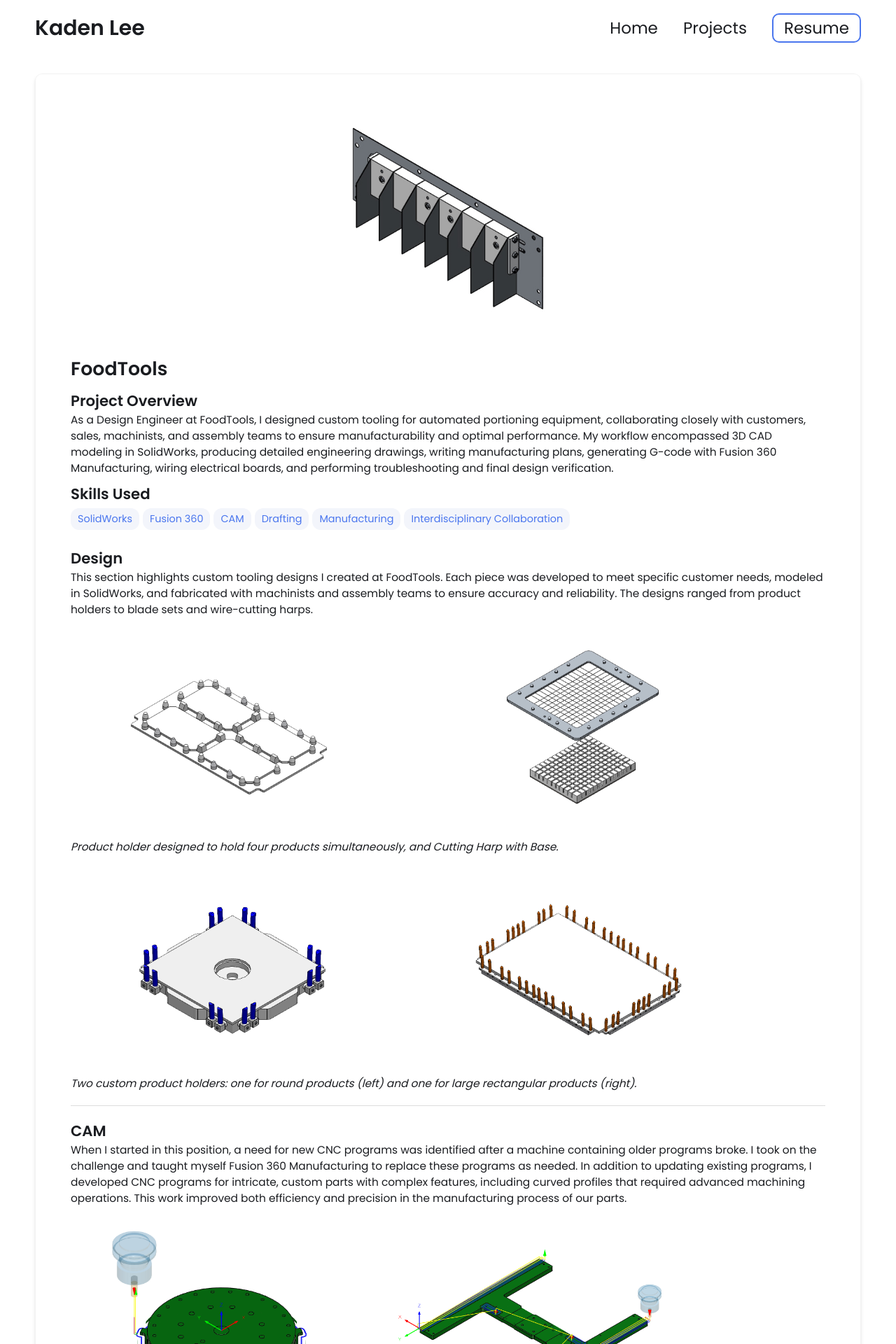
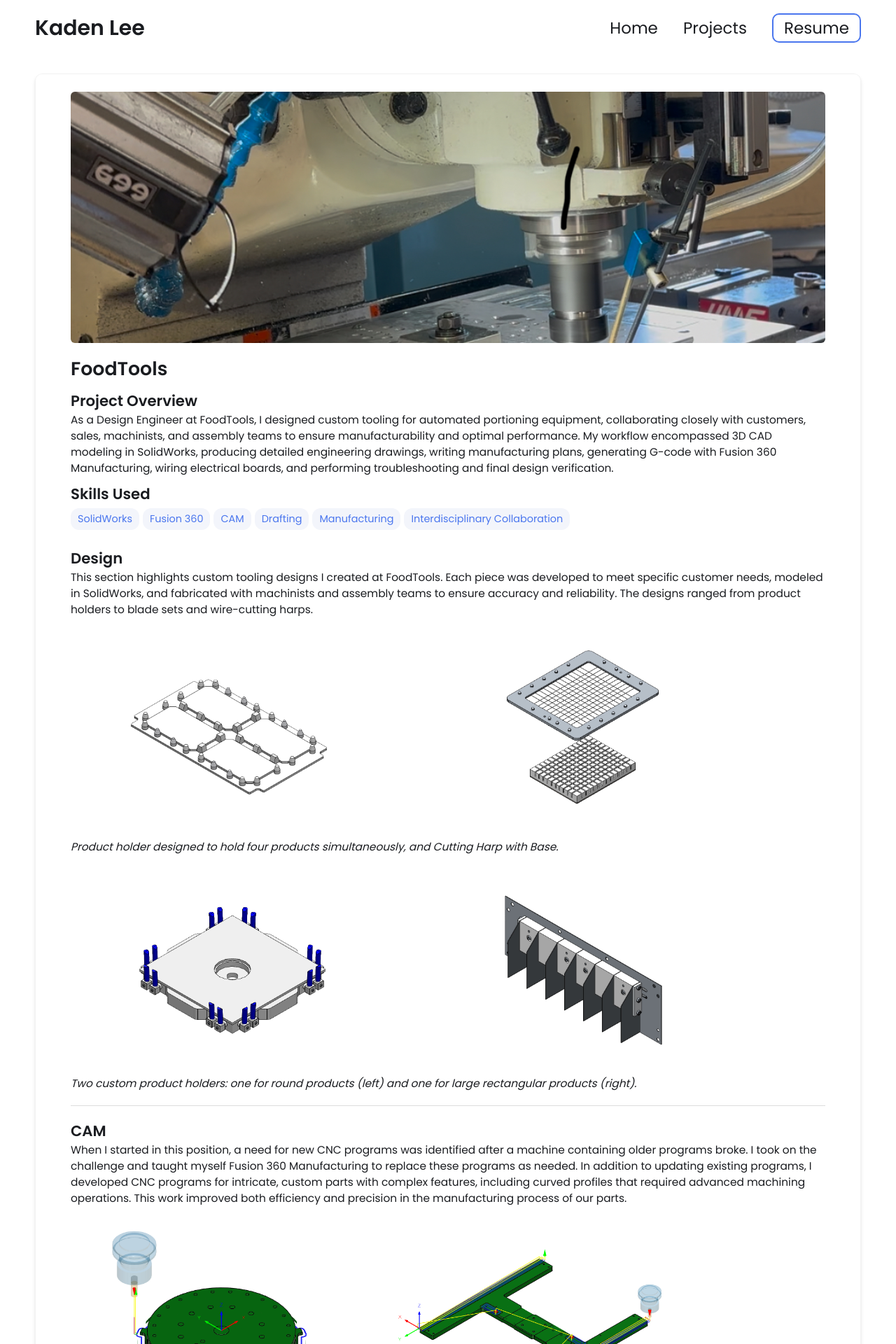
Before and after one commit to klee-eng/klee-eng.github.io, a Jekyll site: the page built from _projects/FoodTools/index.md, in a window 1280 px wide. Shown: the top 1920 px of the page at 70% size. Built offline with Jekyll 4.4.1, drawn with Linux system fonts in a browser that asks for light colours.

Commit message:
Update index.md

```diff
--- a/_projects/FoodTools/index.md
+++ b/_projects/FoodTools/index.md
@@ -9,7 +9,7 @@ skills:
 - Drafting
 - Manufacturing
 - Interdisciplinary Collaboration
-main-image: /FOODTOOLS.jpg
+main-image: /ftMach2.jpg
 ---
 
 ## Design
@@ -25,7 +25,7 @@ This section highlights custom tooling designs I created at FoodTools. Each piec
 
 <div style="display: flex; gap: 10px;">
   <img src="/images-foodtools/csrsdialpalre.PNG" height="300" alt="Hub1">
-  <img src="/images-foodtools/DIALpLATEASMpIC.PNG" height="300" alt="Hub1"></div>
+  <img src="/images-foodtools/BLADE SETASM LAYOUT.JPG" height="300" alt="Hub1"></div>
 
 <p><i>Two custom product holders: one for round products (left) and one for large rectangular products (right).</i></p>
 
```
